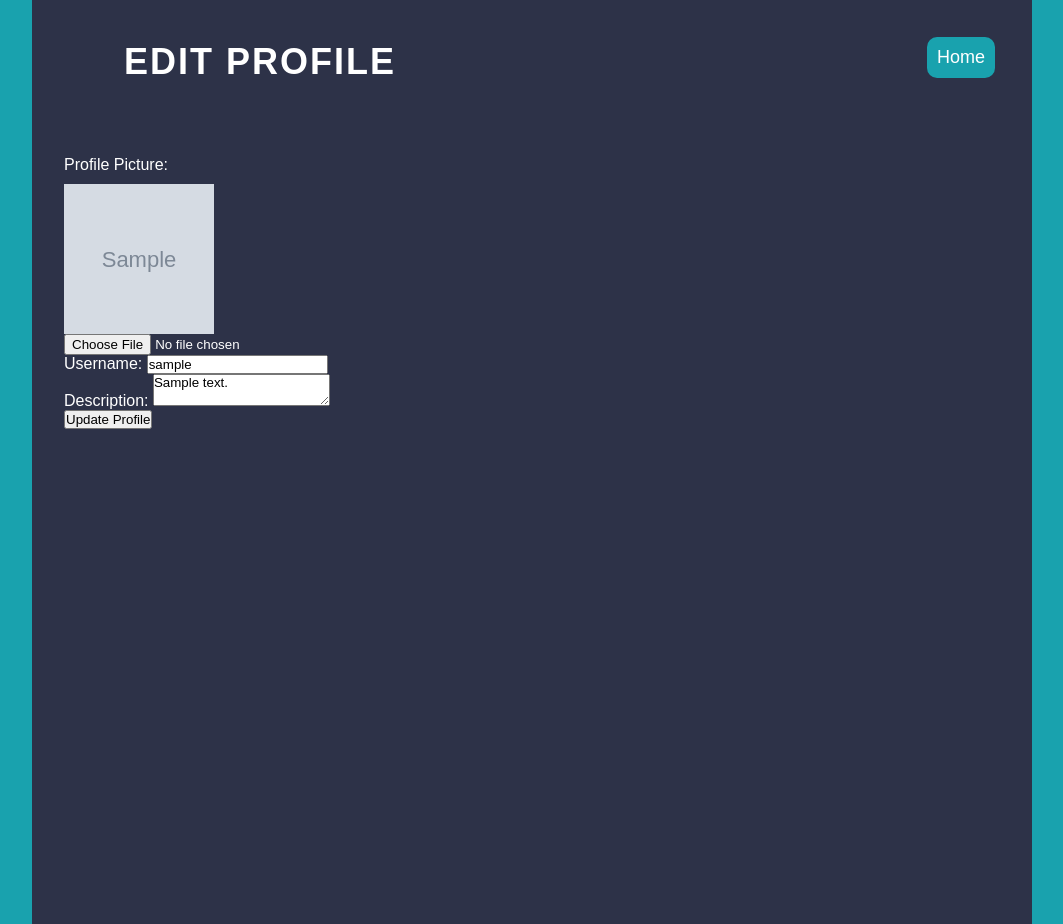
After one commit to leop3z/TP1---Pokedex-, a Flask app: page /profile in a window 1280 px wide. The commit adds this page. Shown: the whole page, without its empty margins (108-1171 px from the left). Run offline with Flask 3, Linux system fonts and the light colour scheme; the visitor is signed in with stand-in values (Sample User, id 1); tables that the repository leaves empty hold one stand-in row (values such as "Sample post"); grey boxes marked "Sample" are stand-in pictures.

Commit message:
Agregada funcionalidad de fotos de perfil y descripcion para los usuarios junto a sus metodos para poder actualizar nombre, foto de perfil y descripcion | Creada pagina basica para manejar las actualizaciones al perfil

```diff
--- a/app.py
+++ b/app.py
@@ -1,6 +1,7 @@
-from flask import Flask, jsonify, render_template, request, session
+from flask import Flask, jsonify, render_template, request, session, redirect, url_for
 from flask_sqlalchemy import SQLAlchemy
 from werkzeug.security import generate_password_hash, check_password_hash
+import os
 import requests
 
 app = Flask(__name__)
@@ -8,7 +9,14 @@ app.secret_key = 'your_secret_key'  # Cambia esto por una clave secreta fuerte
 
 # Configuración de la base de datos
 app.config['SQLALCHEMY_DATABASE_URI'] = 'postgresql://pokemon_user:password@localhost:5432/pokemon_teams'
+app.config['SQLALCHEMY_TRACK_MODIFICATIONS'] = False
 db = SQLAlchemy(app)
+
+# Directorio para subir fotos de perfil
+UPLOAD_FOLDER = 'static/uploads'
+app.config['UPLOAD_FOLDER'] = UPLOAD_FOLDER
+if not os.path.exists(UPLOAD_FOLDER):
+    os.makedirs(UPLOAD_FOLDER)
 
 # Definición de los modelos
 
@@ -17,6 +25,8 @@ class User(db.Model):
     id = db.Column(db.Integer, primary_key=True)
     username = db.Column(db.String(100), nullable=False, unique=True)
     password = db.Column(db.String(200), nullable=False)
+    profile_picture = db.Column(db.String(200), default='uploads/default_profile.png')
+    description = db.Column(db.String(200), default='')
     teams = db.relationship('Team', backref='user', lazy=True)
 
 class Team(db.Model):
@@ -50,11 +60,7 @@ def register_page():
 def login_page():
     return render_template('login.html')
 
-# Ruta para la página de equipos
-@app.route('/team', methods=['GET'])
-def create_team_page():
-    return render_template('team.html')
-
+# Ruta para mostrar la página de estadísticas del Pokémon
 @app.route('/pokemon', methods=['GET'])
 def show_pokemon():
     return render_template('pokemon.html')
@@ -63,6 +69,51 @@ def show_pokemon():
 @app.route('/index', methods=['GET'])
 def index():
     return render_template('index.html')
+
+# Ruta para la página de perfil del usuario
+@app.route('/profile', methods=['GET'])
+def profile_page():
+    try:
+        if 'user_id' not in session:
+            return redirect(url_for('login_page'))
+
+        user = User.query.get(session['user_id'])
+        return render_template('profile.html', user=user)
+    except Exception as e:
+        return jsonify(message=f'Error loading profile page: {str(e)}'), 500
+
+@app.route('/profile', methods=['POST'])
+def update_profile():
+    try:
+        if 'user_id' not in session:
+            return redirect(url_for('login_page'))
+
+        user = User.query.get(session['user_id'])
+        username = request.form.get('username')
+        description = request.form.get('description')
+
+        # Verificar si se ha subido una nueva foto de perfil
+        if 'profile_picture' in request.files:
+            profile_picture = request.files['profile_picture']
+            if profile_picture.filename != '':
+                # Eliminar la foto de perfil anterior si no es la por defecto
+                if user.profile_picture != 'uploads/default_profile.png':
+                    old_picture_path = os.path.join(app.config['UPLOAD_FOLDER'], user.profile_picture.split('/')[-1])
+                    if os.path.exists(old_picture_path):
+                        os.remove(old_picture_path)
+
+                file_path = os.path.join(app.config['UPLOAD_FOLDER'], profile_picture.filename)
+                profile_picture.save(file_path)
+                user.profile_picture = 'uploads/' + profile_picture.filename
+
+        user.username = username
+        user.description = description
+
+        db.session.commit()
+
+        return redirect(url_for('profile_page'))
+    except Exception as e:
+        return jsonify(message=f'Error updating profile: {str(e)}'), 500
 
 @app.route('/register', methods=['POST'])
 def register_user():
@@ -102,6 +153,11 @@ def login_user():
             return jsonify(message='Invalid username or password', success=False), 401
     except Exception as e:
         return jsonify(message=f'Error logging in: {str(e)}'), 500
+
+# Ruta para la página de crear equipos
+@app.route('/team', methods=['GET'])
+def create_team_page():
+    return render_template('team.html')
 
 @app.route('/team', methods=['POST'])
 def create_team():
--- /dev/null
+++ b/static/css/profile.css
@@ -0,0 +1,132 @@
+:root {
+    --dark-cyan: hsl(185, 75%, 39%);
+    --very-dark-desaturated_blue: hsl(229, 23%, 23%);
+    --dark-grayish-blue: hsl(227, 10%, 46%);
+    --dark-gray: hsl(0, 0%, 59%);
+    --white: hsl(0, 0%, 100%);
+    --black: hsl(0, 0%, 0%);
+}
+
+* {
+    margin: 0;
+    padding: 0;
+    box-sizing: border-box;
+    font-family: "Kumbh Sans", sans-serif;
+    text-decoration: none;
+}
+
+body {
+    width: 100%;
+    height: 100%;
+    margin: 0;
+    padding: 0;
+    background-color: var(--dark-cyan);
+    color: var(--white);
+}
+
+header {
+    width: 100%;
+    display: flex;
+    justify-content: space-between;
+    align-items: center;
+    padding: 32px;
+    max-width: 1000px;
+    margin: 0 auto;
+    background-color: var(--very-dark-desaturated_blue);
+    color: var(--white);
+}
+
+.title {
+    text-align: center;
+    font-size: 36px;
+    padding-left: 60px;
+    text-transform: uppercase;
+    letter-spacing: 2px;
+    color: white;
+}
+
+.other-pages {
+    height: 60px;
+}
+
+.links {
+    display: flex;
+    list-style: none;
+}
+
+.page {
+    padding: 10px;
+    margin: 5px;
+    font-size: 18px;
+    border-radius: 10px;
+    background-color: var(--dark-cyan);
+    transition: transform 0.2s;
+}
+.page:hover {
+    transform: scale(1.1);
+}
+
+a {
+    color: white;
+}
+
+main {
+    padding: 32px;
+    max-width: 1000px;
+    margin: 0 auto;
+    min-height: 100vh;
+    background-color: var(--very-dark-desaturated_blue);
+}
+
+.profile-container {
+    background-color: var(--dark-grayish-blue);
+    padding: 20px;
+    border-radius: 10px;
+    color: var(--white);
+    margin: 15px;
+}
+
+.form-group {
+    margin-bottom: 15px;
+}
+
+.form-group label {
+    display: block;
+    margin-bottom: 5px;
+}
+
+.form-group input[type="text"],
+.form-group textarea {
+    width: 100%;
+    padding: 10px;
+    border-radius: 5px;
+    border: 1px solid var(--dark-gray);
+}
+
+.form-group input[type="file"] {
+    display: block;
+    margin-top: 10px;
+}
+
+.profile-picture {
+    display: block;
+    margin-top: 10px;
+    width: 150px;
+    height: 150px;
+    border-radius: 50%;
+    background-color: var(--dark-gray);
+}
+
+.btn {
+    background-color: var(--dark-cyan);
+    padding: 10px;
+    border-radius: 10px;
+    color: var(--white);
+    border: none;
+    cursor: pointer;
+    transition: background-color 0.3s;
+}
+
+.btn:hover {
+    background-color: var(--dark-grayish-blue);
+}
--- a/templates/index.html
+++ b/templates/index.html
@@ -22,6 +22,7 @@
             <ul class="links">
                 <li class="page"><a href="/index">Home</a></li>
                 <li class="page"><a href="/team">Teams</a></li>
+                <li class="page"><a href="/profile">Entrenador</a></li>
                 <li class="page">
                     <select id="team-dropdown">
                         <option value="">Select a Team</option>
--- /dev/null
+++ b/templates/profile.html
@@ -0,0 +1,43 @@
+<!DOCTYPE html>
+<html lang="en">
+
+<head>
+    <meta charset="UTF-8">
+    <meta name="viewport" content="width=device-width, initial-scale=1.0">
+    <title>Edit Profile</title>
+    <link rel="stylesheet" href="/static/css/profile.css">
+</head>
+
+<body>
+    <header>
+        <h1 class="title">Edit Profile</h1>
+        <nav class="other-pages">
+            <ul class="links">
+                <li class="page"><a href="/index">Home</a></li>
+            </ul>
+        </nav>
+    </header>
+
+    <main>
+        <form action="/profile" method="POST" enctype="multipart/form-data">
+            <div>
+                <label for="profile_picture">Profile Picture:</label>
+                <div class="profile-picture">
+                    <img src="{{ url_for('static', filename=user.profile_picture) }}" alt="Profile Picture" id="current-profile-picture" width="150" height="150">
+                </div>
+                <input type="file" id="profile_picture" name="profile_picture">
+            </div>
+            <div>
+                <label for="username">Username:</label>
+                <input type="text" id="username" name="username" value="{{ user.username }}" required>
+            </div>
+            <div>
+                <label for="description">Description:</label>
+                <textarea id="description" name="description">{{ user.description }}</textarea>
+            </div>
+            <button type="submit">Update Profile</button>
+        </form>
+    </main>
+</body>
+
+</html>
```
Also changed, not shown: static/js/profile.js (added, +26 -0 lines), static/uploads/2.png (added), 2 other files.
